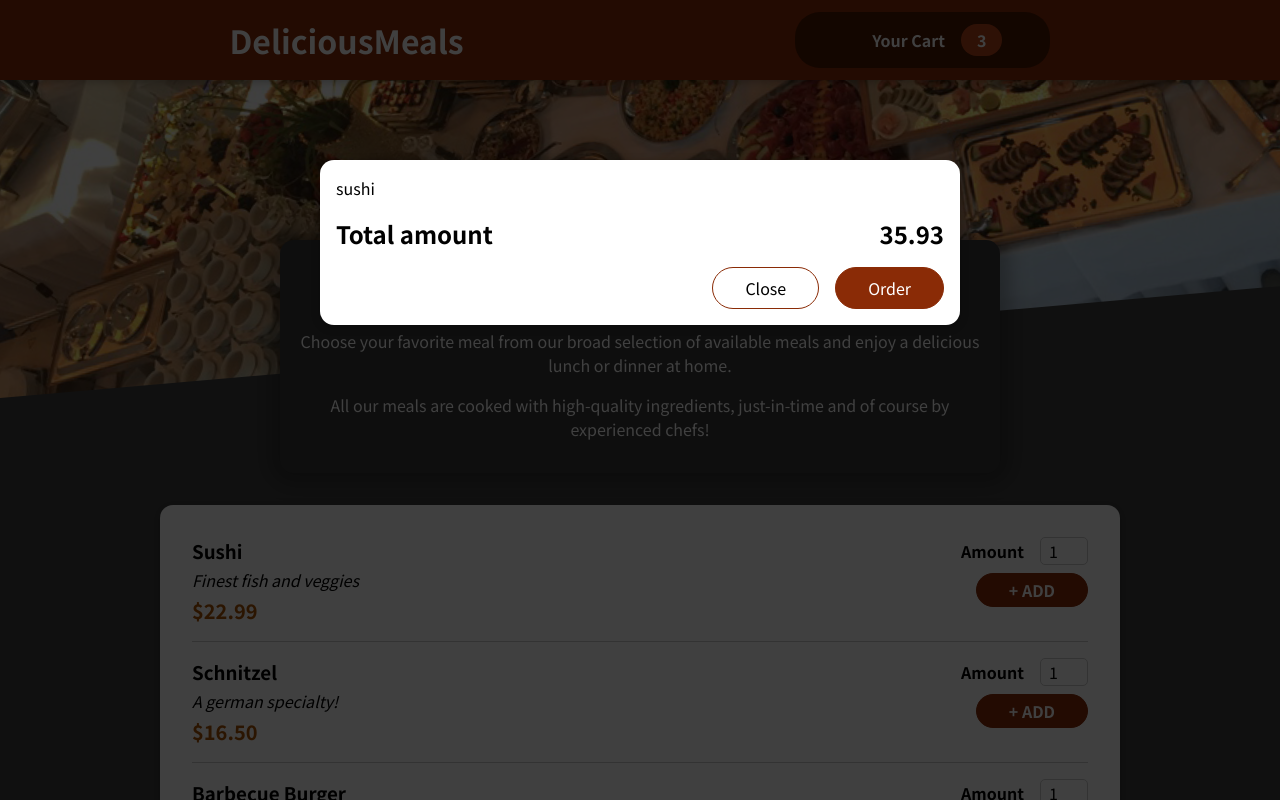
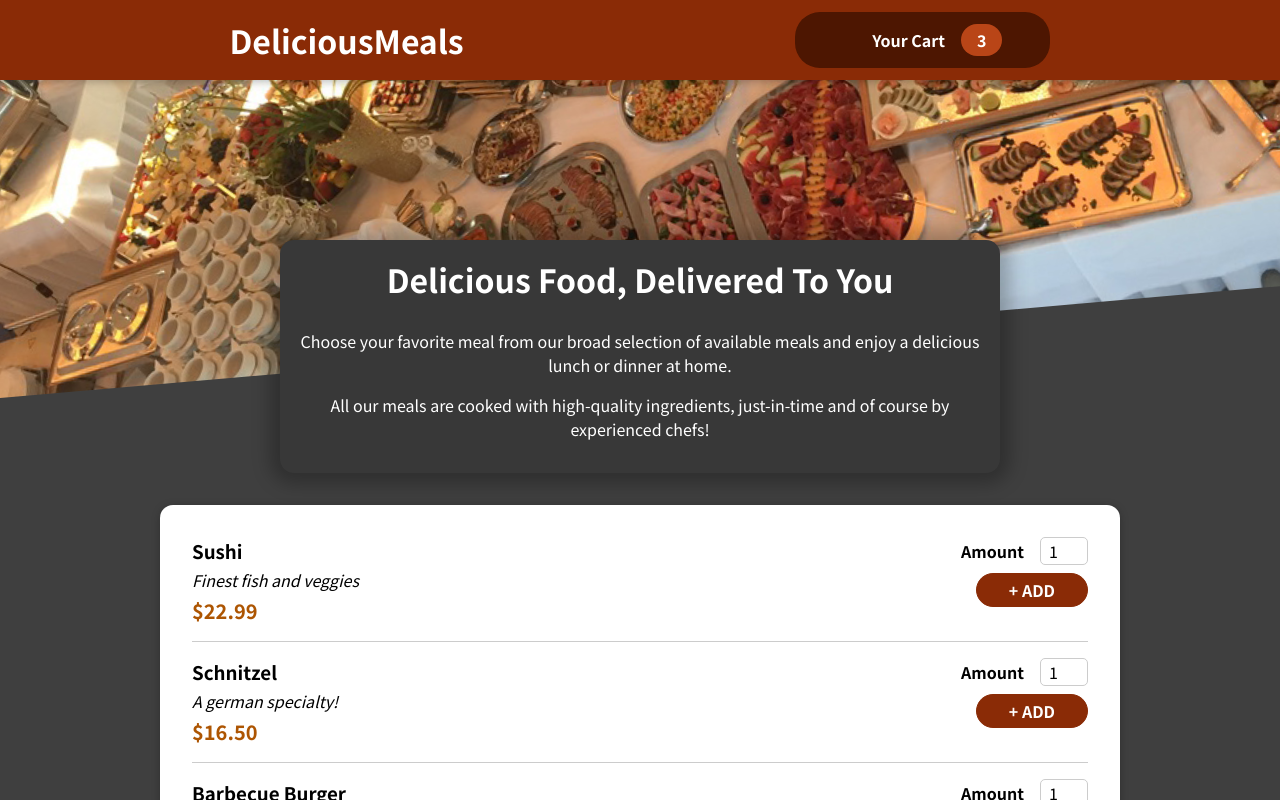
Before and after one commit to parvezaman/order-delicious, a React (Create React App) app: page / in a window 1280 px wide. Shown: the top 800 px of the page. Built offline with nearby package versions, Linux system fonts and the light colour scheme; some icons are missing.

Commit message:
managing cart and modal state

```diff
--- a/src/App.js
+++ b/src/App.js
@@ -1,15 +1,24 @@
 import logo from './logo.svg';
 import './App.css';
-import { Fragment } from 'react';
+import { Fragment, useState } from 'react';
 import Header from './components/Layout/Header';
 import Meals from './components/Meals/Meals';
 import Cart from './components/Cart/Cart';
 
 function App() {
+  const [cartIsShown, setCartIsShown] = useState(false);
+
+  const showCartHandler =()=>{
+    setCartIsShown(true);
+  }
+
+  const hideCartHandler =()=>{
+    setCartIsShown(false);
+  }
   return (
     <Fragment>
-      <Cart/>
-      <Header />
+      {cartIsShown && <Cart onClose={hideCartHandler} /> }
+      <Header onShowCart={showCartHandler} />
       <main>
         <Meals />
       </main>
--- a/src/components/Cart/Cart.js
+++ b/src/components/Cart/Cart.js
@@ -5,14 +5,14 @@
 const Cart = (props) => {
     const cartItems = <ul className={classes['cart-items']}> {[{id: "C1", name: "sushi", amount: 2, price: 12.99}].map((item)=><li>{item.name}</li>) }</ul>
     return (
-        <Modal>
+        <Modal onClose={props.onClose}>
             {cartItems}
             <div className={classes.total}>
                 <span>Total amount</span>
                 <span>35.93</span>
             </div>
             <div className={classes.actions}>
-                <button className={classes['button--alt ']}>Close</button>
+                <button className={classes['button--alt ']} onClick={props.onClose}>Close</button>
                 <button className={classes.button}>Order</button>
             </div>
         </Modal>
--- a/src/components/Layout/Header.js
+++ b/src/components/Layout/Header.js
@@ -3,12 +3,12 @@
 import classes from './Header.module.css';
 import HeaderCartButton from './HeaderCartButton';
 
-const Header = () => {
+const Header = (props) => {
     return (
         <>
             <header className={classes.header}>
                 <h1>DeliciousMeals</h1>
-                <HeaderCartButton/>
+                <HeaderCartButton onClick={props.onShowCart}/>
             </header>
             <div className={classes['main-image']}>
                 <img src={mealsImage} alt="a table full of delicious food" />
--- a/src/components/Layout/HeaderCartButton.js
+++ b/src/components/Layout/HeaderCartButton.js
@@ -2,9 +2,9 @@
 import CartIcon from '../Cart/CartIcon';
 import classes from './HeaderCartButton.module.css';
 
-const HeaderCartButton = () => {
+const HeaderCartButton = (props) => {
     return (
-        <button className={classes.button}>
+        <button className={classes.button} onClick={props.onClick}>
             <span className={classes.icon}>
                 <CartIcon/>
             </span>
--- a/src/components/UI/Modal.js
+++ b/src/components/UI/Modal.js
@@ -3,7 +3,7 @@
 import classes from './Modal.module.css';
 
 const Backdrop = props =>{
-    return <div className={classes.backdrop}></div>
+    return <div className={classes.backdrop} onClick={props.onClose}></div>
 }
 
 const ModalOverlay = props =>{
@@ -18,7 +18,7 @@
 const Modal = (props) => {
     return (
         <>
-            {ReactDOM.createPortal(<Backdrop />, portalElementLocation)}
+            {ReactDOM.createPortal(<Backdrop onClose={props.onClose} />, portalElementLocation)}
             {ReactDOM.createPortal(<ModalOverlay>{props.children}</ModalOverlay>, portalElementLocation)}
         </>
     );
```
